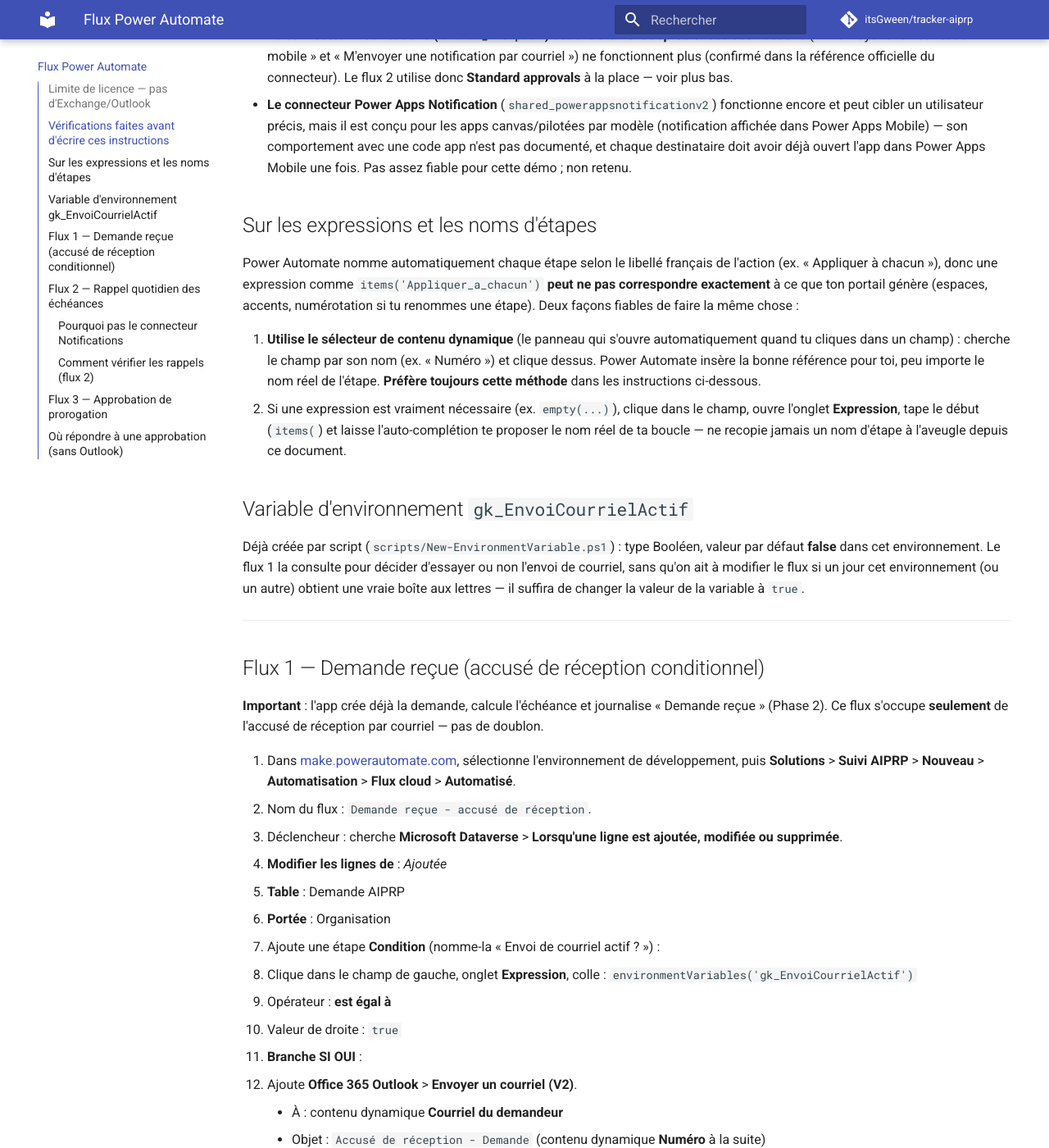
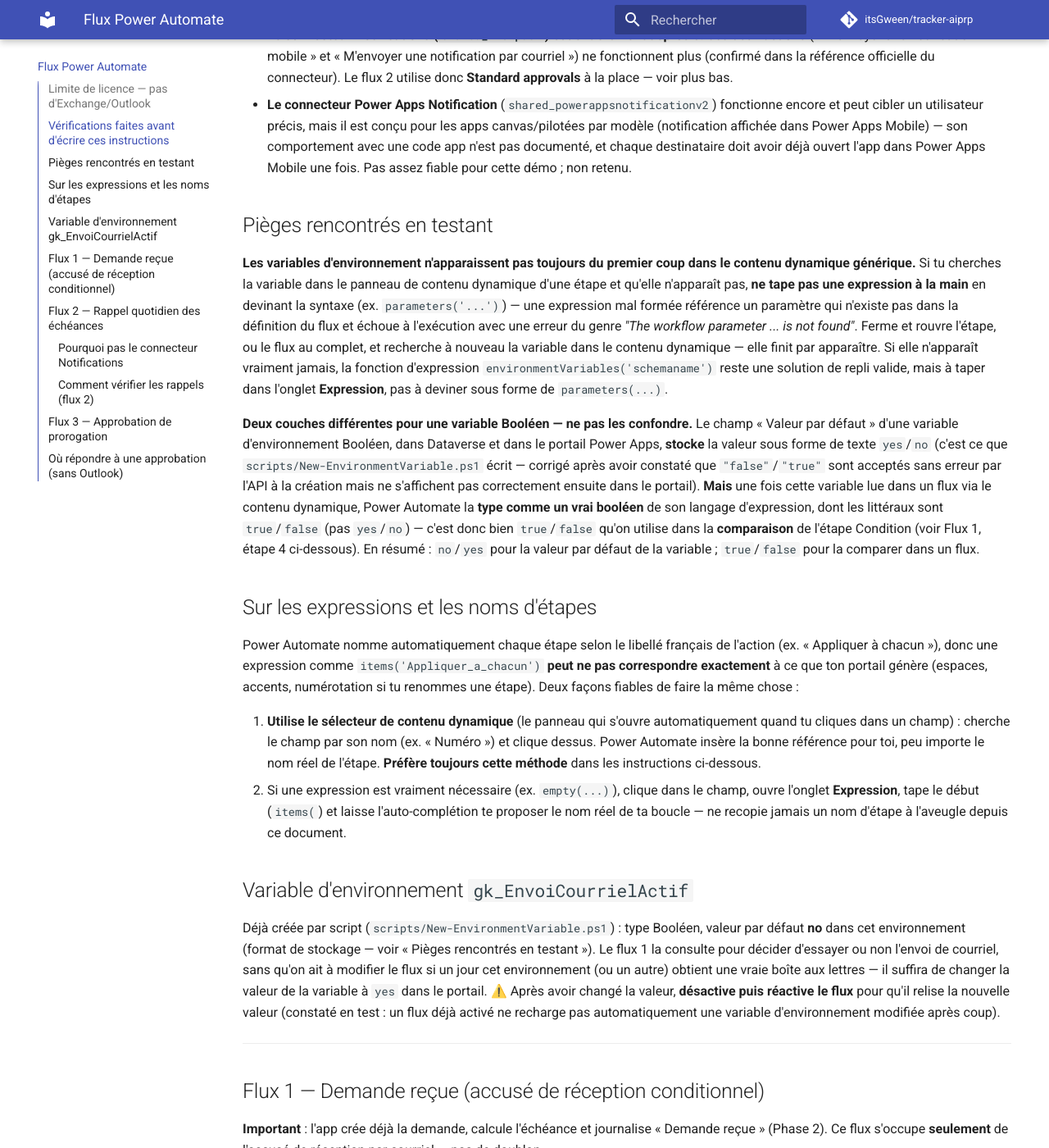
Before and after one commit to itsGween/tracker-aiprp, an MkDocs documentation site: the page built from docs/flux.md, in a window 1280 px wide and 1400 px high, scrolled down 744 px. Shown: the whole window at 82% size. Built offline with MkDocs 1.6.1 and Material for MkDocs 9.7.7, drawn with Linux system fonts in a browser that asks for light colours; comment, search, counter and statistics services are not loaded; some of the changed text lies outside the part shown.

Commit message:
docs(phase3): documente les pieges de test du flux 1 et ajoute progression.md
- docs/flux.md : corrige la distinction entre le format de stockage d'une
  variable Booleen (yes/no) et sa comparaison dans un flux (true/false,
  typee par Power Automate) - le flux compare bien avec true. Documente
  aussi le connecteur Mail comme repli a Office 365 Outlook, et la
  necessite de reactiver un flux apres changement d'une variable
  d'environnement qu'il consulte.
- scripts/New-EnvironmentVariable.ps1 : "no" au lieu de "false" comme
  valeur de stockage par defaut.
- docs/progression.md (nouveau) : etat de chaque phase, ce qui fonctionne
  et est verifie, tableau des pieges rencontres et leurs solutions,
  prochaines etapes - trace de suivi interne pour reprendre le travail et
  pour l'entrevue.
- Flux 1 confirme fonctionnel (branche Si Non testee de bout en bout).

```diff
--- a/docs/flux.md
+++ b/docs/flux.md
@@ -32,6 +32,29 @@
   documenté, et chaque destinataire doit avoir déjà ouvert l'app dans Power Apps Mobile une fois. Pas
   assez fiable pour cette démo ; non retenu.
 
+## Pièges rencontrés en testant
+
+**Les variables d'environnement n'apparaissent pas toujours du premier coup dans le contenu
+dynamique générique.** Si tu cherches la variable dans le panneau de contenu dynamique d'une étape
+et qu'elle n'apparaît pas, **ne tape pas une expression à la main** en devinant la syntaxe (ex.
+`parameters('...')`) — une expression mal formée référence un paramètre qui n'existe pas dans la
+définition du flux et échoue à l'exécution avec une erreur du genre *"The workflow parameter ...
+is not found"*. Ferme et rouvre l'étape, ou le flux au complet, et recherche à nouveau la variable
+dans le contenu dynamique — elle finit par apparaître. Si elle n'apparaît vraiment jamais, la
+fonction d'expression `environmentVariables('schemaname')` reste une solution de repli valide, mais
+à taper dans l'onglet **Expression**, pas à deviner sous forme de `parameters(...)`.
+
+**Deux couches différentes pour une variable Booléen — ne pas les confondre.** Le champ « Valeur
+par défaut » d'une variable d'environnement Booléen, dans Dataverse et dans le portail Power Apps,
+**stocke** la valeur sous forme de texte `yes`/`no` (c'est ce que `scripts/New-EnvironmentVariable.ps1`
+écrit — corrigé après avoir constaté que `"false"`/`"true"` sont acceptés sans erreur par l'API à la
+création mais ne s'affichent pas correctement ensuite dans le portail). **Mais** une fois cette
+variable lue dans un flux via le contenu dynamique, Power Automate la **type comme un vrai booléen**
+de son langage d'expression, dont les littéraux sont `true`/`false` (pas `yes`/`no`) — c'est donc
+bien `true`/`false` qu'on utilise dans la **comparaison** de l'étape Condition (voir Flux 1, étape 4
+ci-dessous). En résumé : `no`/`yes` pour la valeur par défaut de la variable ; `true`/`false` pour la
+comparer dans un flux.
+
 ## Sur les expressions et les noms d'étapes
 
 Power Automate nomme automatiquement chaque étape selon le libellé français de l'action (ex.
@@ -50,9 +73,12 @@
 ## Variable d'environnement `gk_EnvoiCourrielActif`
 
 Déjà créée par script (`scripts/New-EnvironmentVariable.ps1`) : type Booléen, valeur par défaut
-**false** dans cet environnement. Le flux 1 la consulte pour décider d'essayer ou non l'envoi de
-courriel, sans qu'on ait à modifier le flux si un jour cet environnement (ou un autre) obtient une
-vraie boîte aux lettres — il suffira de changer la valeur de la variable à `true`.
+**no** dans cet environnement (format de stockage — voir « Pièges rencontrés en testant »). Le
+flux 1 la consulte pour décider d'essayer ou non l'envoi de courriel, sans qu'on ait à modifier le
+flux si un jour cet environnement (ou un autre) obtient une vraie boîte aux lettres — il suffira de
+changer la valeur de la variable à `yes` dans le portail. ⚠️ Après avoir changé la valeur, **désactive
+puis réactive le flux** pour qu'il relise la nouvelle valeur (constaté en test : un flux déjà activé
+ne recharge pas automatiquement une variable d'environnement modifiée après coup).
 
 ---
 
@@ -71,18 +97,25 @@
    - **Table** : Demande AIPRP
    - **Portée** : Organisation
 4. Ajoute une étape **Condition** (nomme-la « Envoi de courriel actif ? ») :
-   - Clique dans le champ de gauche, onglet **Expression**, colle :
-     `environmentVariables('gk_EnvoiCourrielActif')`
+   - Clique dans le champ de gauche > **Contenu dynamique** > cherche la variable
+     **Envoi de courriel actif**, sélectionne-la (ne tape pas d'expression à la main — voir « Pièges
+     rencontrés en testant » ci-dessous si elle n'apparaît pas du premier coup).
    - Opérateur : **est égal à**
-   - Valeur de droite : `true`
+   - Valeur de droite : `true` (comparaison booléenne du flux — voir « Pièges rencontrés en
+     testant » pour la distinction avec la valeur `no`/`yes` stockée sur la variable elle-même)
 5. **Branche SI OUI** :
-   1. Ajoute **Office 365 Outlook** > **Envoyer un courriel (V2)**.
+   1. Ajoute **Office 365 Outlook** > **Envoyer un courriel (V2)** — ou le connecteur **Mail**
+      (`Send an email from your own email address`) si Office 365 Outlook n'est pas disponible ou
+      échoue dans ta connexion. Le connecteur **Mail** ne nécessite pas de boîte Exchange/Outlook
+      (il envoie depuis une adresse générée par Microsoft), ce qui en fait une meilleure option pour
+      cet environnement de développement.
       - À : contenu dynamique **Courriel du demandeur**
       - Objet : `Accusé de réception - Demande` (contenu dynamique **Numéro** à la suite)
       - Corps : un court message générique (« Nous avons bien reçu votre demande d'accès à
         l'information... »)
-      - Cette action va **échouer** dans cet environnement (pas de boîte aux lettres) — c'est
-        attendu.
+      - Avec Office 365 Outlook, cette action **échoue** dans cet environnement (pas de boîte aux
+        lettres) — c'est attendu et géré par l'étape 5.2 ci-dessous. Avec le connecteur Mail, elle
+        réussit réellement.
    2. Sur l'étape suivante (celle du point 3), ouvre **Paramètres** (icône ⚙ en haut à droite du
       bloc d'action) > **Configurer l'exécution après** > coche les 4 cases (**est réussie, a
       échoué, est ignorée, a expiré**). Ça permet au flux de continuer même si le courriel échoue.
@@ -94,7 +127,7 @@
       - Commentaire : `Accusé de réception (tentative de courriel envoyée - voir l'historique du flux pour le résultat).`
 6. **Branche SI NON** :
    1. **Microsoft Dataverse** > **Ajouter une ligne** (Activité), mêmes champs que ci-dessus sauf :
-      - Commentaire : `Envoi de courriel désactivé (variable d'environnement gk_EnvoiCourrielActif = false).`
+      - Commentaire : `Envoi de courriel désactivé (variable d'environnement gk_EnvoiCourrielActif = no).`
 7. Enregistre, puis **Activer** le flux.
 8. Pour tester : crée une nouvelle demande dans l'app (`/nouvelle`) et regarde l'historique
    d'exécution du flux (bouton **...** > **Historique des exécutions**) — l'étape courriel doit
--- a/mkdocs.yml
+++ b/mkdocs.yml
@@ -46,4 +46,5 @@
       - "0003 — Approbation de prorogation par flux": adr/0003-approbation-prorogation-par-flux.md
   - Entrevue: entrevue.md
   - Étude de cas: portfolio-etude-de-cas.md
+  - Progression (suivi interne): progression.md
   - Archive: archive/README.md
```
Also changed, not shown: docs/progression.md (added, +72 -0 lines), 1 other file.
